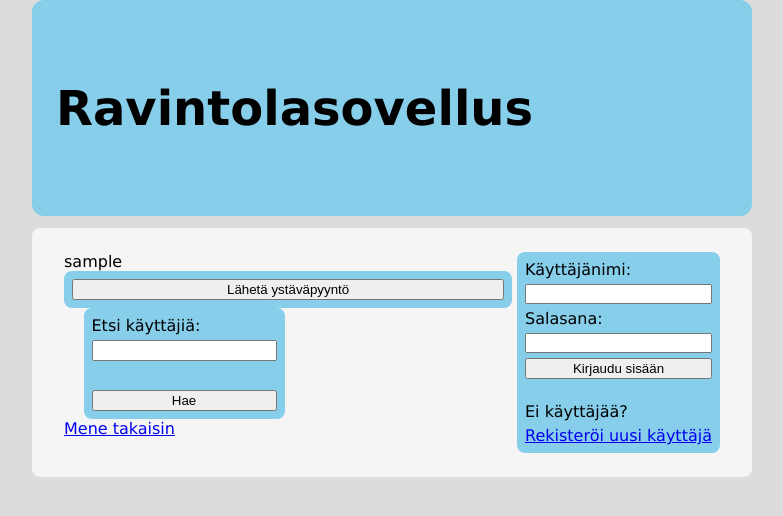
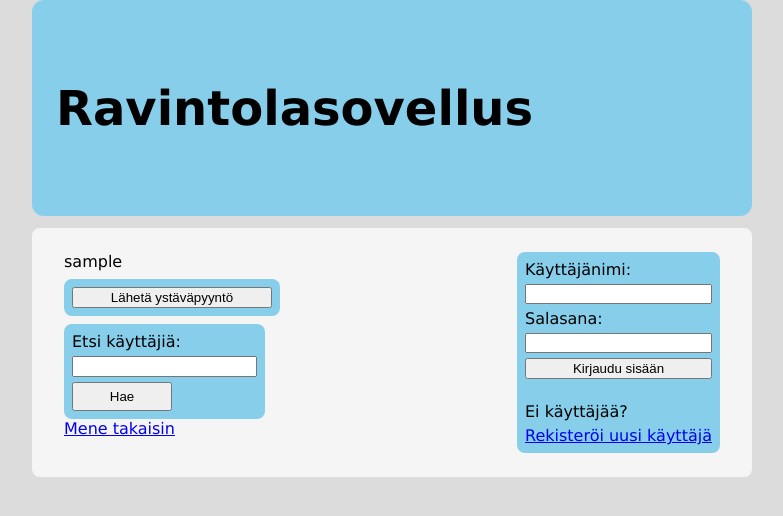
Before and after one commit to hcaatu/ravintolasovellus, a Flask app: template templates/users.html in a window 1280 px wide. Shown: the top 516 px of the page, without its empty margins (248-1031 px from the left). Run offline with Flask 3, Linux system fonts and the light colour scheme; the template is opened without the code that fills it: most values are stand-ins (such as "Sample title", 1, 10 or a date in 2020).

Commit message:
fixed ui and bugs

```diff
--- a/static/style.css
+++ b/static/style.css
@@ -44,7 +44,7 @@
 
 .search {
     display: flex;
-    justify-content: center;
+    justify-content: left;
     align-items: center;
     max-width: 15em;
 }
@@ -83,7 +83,7 @@
 }
 
 .back {
-    max-width: 300px;
+    max-width: 100px;
     height: auto;
     padding: .5em;
     padding-left: 0%;
@@ -103,3 +103,10 @@
     padding: .5em;
     padding-top: 0%;
   }
+
+  .friend-box {
+    width: 200px;
+    padding: .5em;
+    margin: .5em;
+    margin-left: 0%;
+  }
--- a/templates/personal.html
+++ b/templates/personal.html
@@ -9,7 +9,7 @@
             {{ friend.username }}<hr>
         {% else %}
             {{ friend.username }} lähetti ystäväpyynnön
-            <form id="box" action="/accept_friend/{{ friend.id }}" method="POST">
+            <form id="box" action="/accept_friend/{{ friend.user2_id }}" method="POST">
                 <input id="query-button" type="submit" value="Hyväksy">
                 <input type="hidden" name="csrf_token" value="{{ session.csrf_token }}">
                 <input type="hidden" name="user1_id" value="{{ friend.user1_id }}">
--- a/templates/register.html
+++ b/templates/register.html
@@ -11,7 +11,7 @@
     {% endif %}
 </div>
 
-<form action="/register" method="POST", onsubmit="return check(this)">
+<form class="box" action="/register" method="POST", onsubmit="return check(this)">
     <div>
         <label for="username">Käyttäjänimi:</label><br>
         <input type="text" name="username" required placeholder="Käyttäjänimi"
@@ -30,7 +30,7 @@
         oninvalid="this.setCustomValidity('Syötä salasana uudelleen')"
         oninput="this.setCustomValidity('')">
     </div>
-    <input id="button" type="submit" value="Rekisteröidy">
+    <input id="query-button" type="submit" value="Rekisteröidy">
     <input type="hidden" name="csrf_token" value="{{ session.csrf_token }}">
 </form>
 <a href="/">Mene takaisin</a>
--- a/templates/users.html
+++ b/templates/users.html
@@ -6,8 +6,8 @@
     {% if users %}
         {% for user in users %}
             {{ user.username }}<br>
-            <form action="/users/{{ user.id }}" method="POST">
-                <input type="submit" value="Lähetä ystäväpyyntö">
+            <form class="friend-box" action="/users/{{ user.id }}" method="POST">
+                <input id="login-button" type="submit" value="Lähetä ystäväpyyntö">
                 <input type="hidden" name="user_id" value="{{ user.id }}">
                 <input type="hidden" name="csrf_token" value="{{ session.csrf_token }}">
             </form>
@@ -21,9 +21,9 @@
 
 <div class="search">
     <form action="/users" method="GET">
-        Etsi käyttäjiä: <input type="text" name="query">
-        <br>
-        <input type="submit" value="Hae">
+        <label for="query">Etsi käyttäjiä:</label>
+        <input id="query" type="text" name="query">
+        <input id="query-button" type="submit" value="Hae">
     </form>
 </div>
 
```
Also changed, not shown: routes.py (+0 -10 lines).
